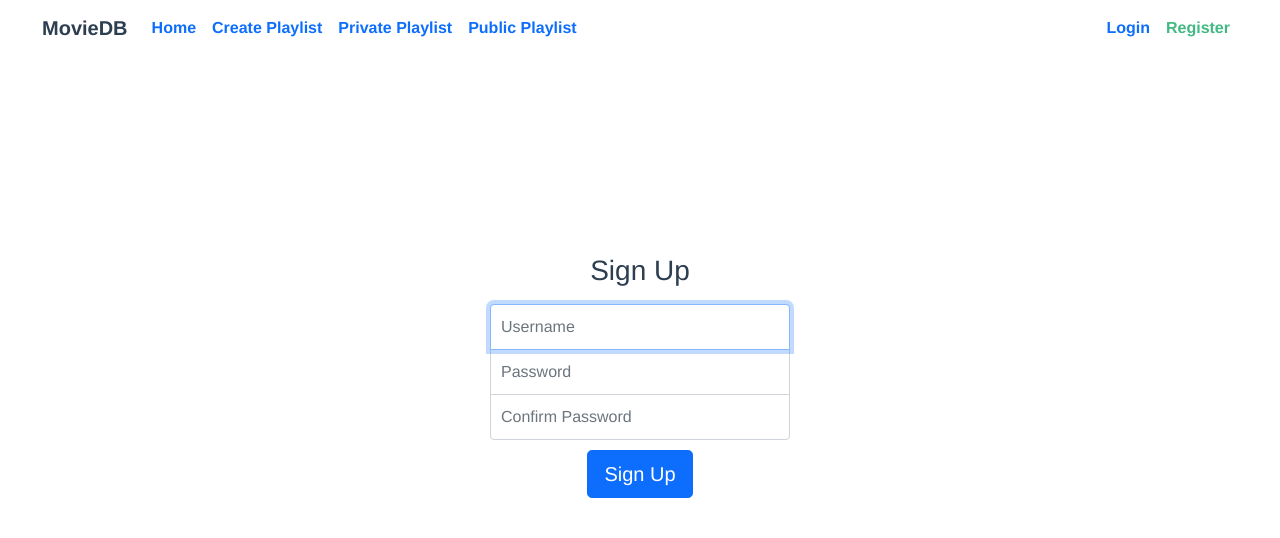
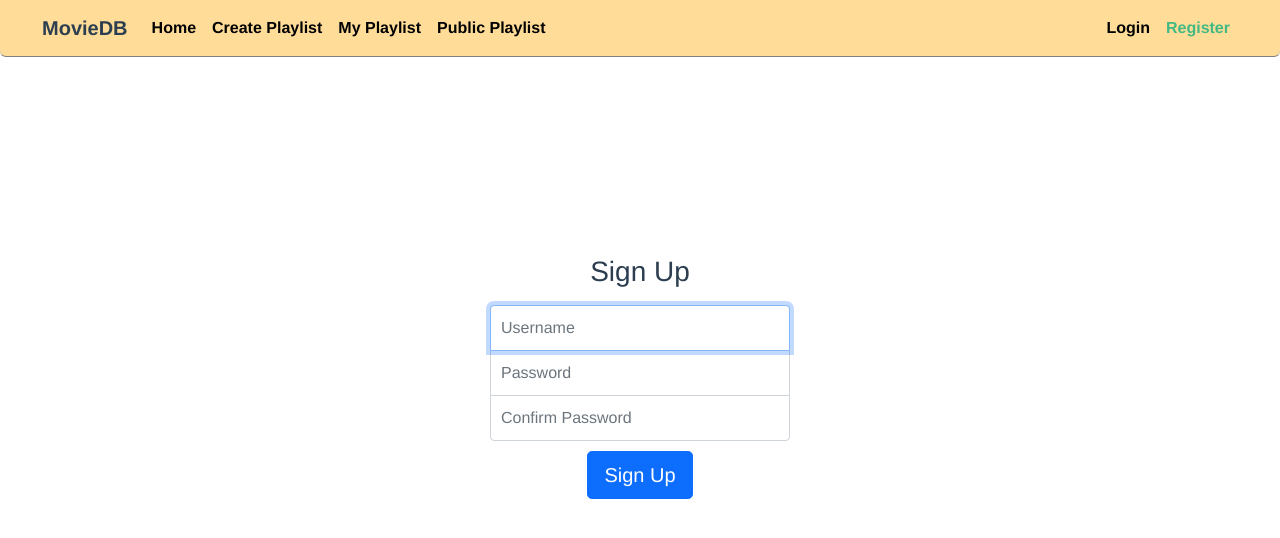
Before and after one commit to userid007/movieDB-frontend, a Vue app: page /#/register in a window 1280 px wide. Shown: the top 538 px of the page. Built offline with nearby package versions, Linux system fonts and the light colour scheme.

Commit message:
dependancy update

```diff
--- a/src/App.vue
+++ b/src/App.vue
@@ -32,7 +32,7 @@
             </li>
             <li class="nav-item">
               <router-link class="nav-link" aria-current="page" to="/private"
-                >Private Playlist</router-link
+                >My Playlist</router-link
               >
             </li>
             <li class="nav-item">
@@ -89,6 +89,7 @@ export default {
     };
   },
   beforeMount() {
+    console.log(localStorage.getItem("accessToken"));
     if (localStorage.getItem("accessToken")) {
       this.loggedin = true;
     } else {
@@ -105,12 +106,19 @@ export default {
   -moz-osx-font-smoothing: grayscale;
   text-align: center;
   color: #2c3e50;
+  height: 100%;
+  min-height: 100vh;
 }
 
 nav {
   padding: 30px;
+  background: rgb(255, 221, 152);
+  border-bottom: 1px solid grey;
+  border-radius: 0px 0px 6px 6px;
 }
-
+.nav-link {
+  color: black;
+}
 nav a {
   font-weight: bold;
   color: #2c3e50;
--- a/src/components/HomePage.vue
+++ b/src/components/HomePage.vue
@@ -78,12 +78,15 @@ export default {
     align-items: center;
     width: 50%;
     margin-bottom: 2rem;
+    margin-top: 1rem;
     input {
       width: 90%;
+      border-radius: 50px;
       padding: 1rem;
     }
     button {
       margin: 2rem 1rem 0.5rem 1rem;
+      border-radius: 100%;
     }
   }
 }
--- a/src/components/PlaylistComponent.vue
+++ b/src/components/PlaylistComponent.vue
@@ -1,7 +1,7 @@
 <template>
   <div class="list-group pt-3" @click="getPlaylist">
     <div class="card">
-      <div class="card-body">
+      <div class="card-body" style="font-weight: 900">
         <h3 class="mb-1">{{ pinfo.name }}</h3>
       </div>
     </div>
@@ -9,9 +9,9 @@
     <div class="list-group-item">
       <div class="d-flex justify-content-between">
         <div>
-          <h6 class="text-muted">{{ pinfo.type }}</h6>
-          <h6 class="text-muted">Created by : {{ pinfo.username }}</h6>
-          <h6 class="text-muted">Creation Time : {{ pinfo.createdAt }}</h6>
+          <h6 class="text-dark">{{ pinfo.type }}</h6>
+          <h6 class="text-dark">Created by : {{ pinfo.username }}</h6>
+          <h6 class="text-dark">Creation Time : {{ pinfo.createdAt }}</h6>
         </div>
       </div>
     </div>
--- a/src/router/index.js
+++ b/src/router/index.js
@@ -5,7 +5,7 @@ import LoginPage from '../components/LoginPage.vue'
 import LogoutPage from '../components/LogoutPage.vue'
 import RegisterPage from '../components/RegisterPage.vue'
 import PublicPlaylist from '../components/PublicPlaylist.vue'
-import PrivatePlaylist from '../components/PrivatePlaylist.vue'
+import PrivatePlaylist from '../components/MyPlaylist.vue'
 import CreatePlaylist from '../components/CreatePlaylist.vue'
 import PlaylistPage from '../components/PlaylistPage.vue'
 Vue.use(VueRouter)
```
Also changed, not shown: package.json (+7 -7 lines), src/components/MyPlaylist.vue (renamed from src/components/PrivatePlaylist.vue), 2 other files (tests, documents, lock files or other folders).
